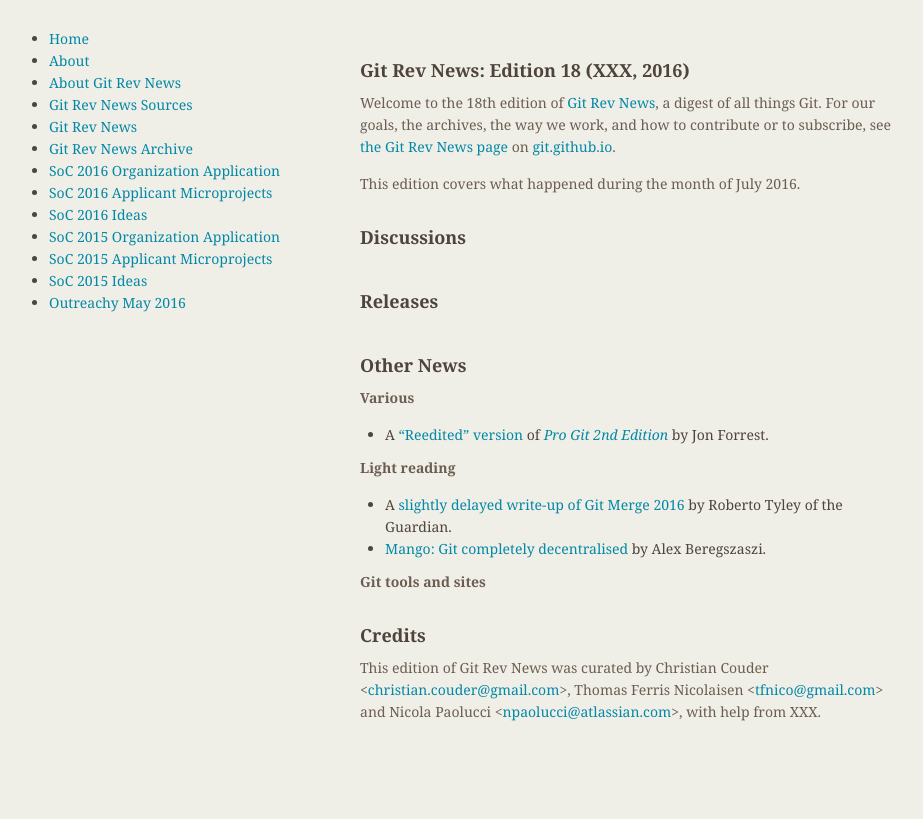
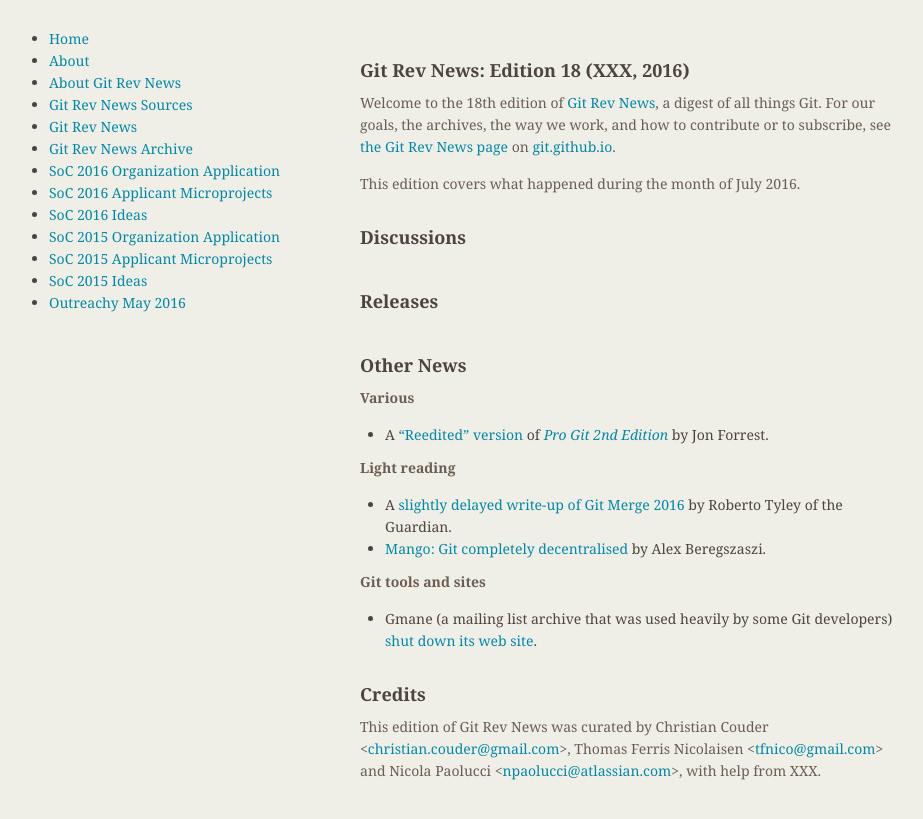
Before and after one commit to git/git.github.io, a Jekyll site: the page built from rev_news/drafts/edition-18.md, in a window 1280 px wide. Shown: the top 819 px of the page, without its empty margins (174-1097 px from the left). Built offline with Jekyll 4.4.1, drawn with Linux system fonts in a browser that asks for light colours.

Commit message:
Mention that Gmane closed down its web site
Signed-off-by: Johannes Schindelin <johannes.schindelin@gmx.de>

```diff
--- a/rev_news/drafts/edition-18.md
+++ b/rev_news/drafts/edition-18.md
@@ -45,6 +45,7 @@
 
 __Git tools and sites__
 
+* Gmane (a mailing list archive that was used heavily by some Git developers) [shut down its web site](https://lars.ingebrigtsen.no/2016/07/28/the-end-of-gmane/comment-page-1/#comment-13502).
 
 ## Credits
 
```
